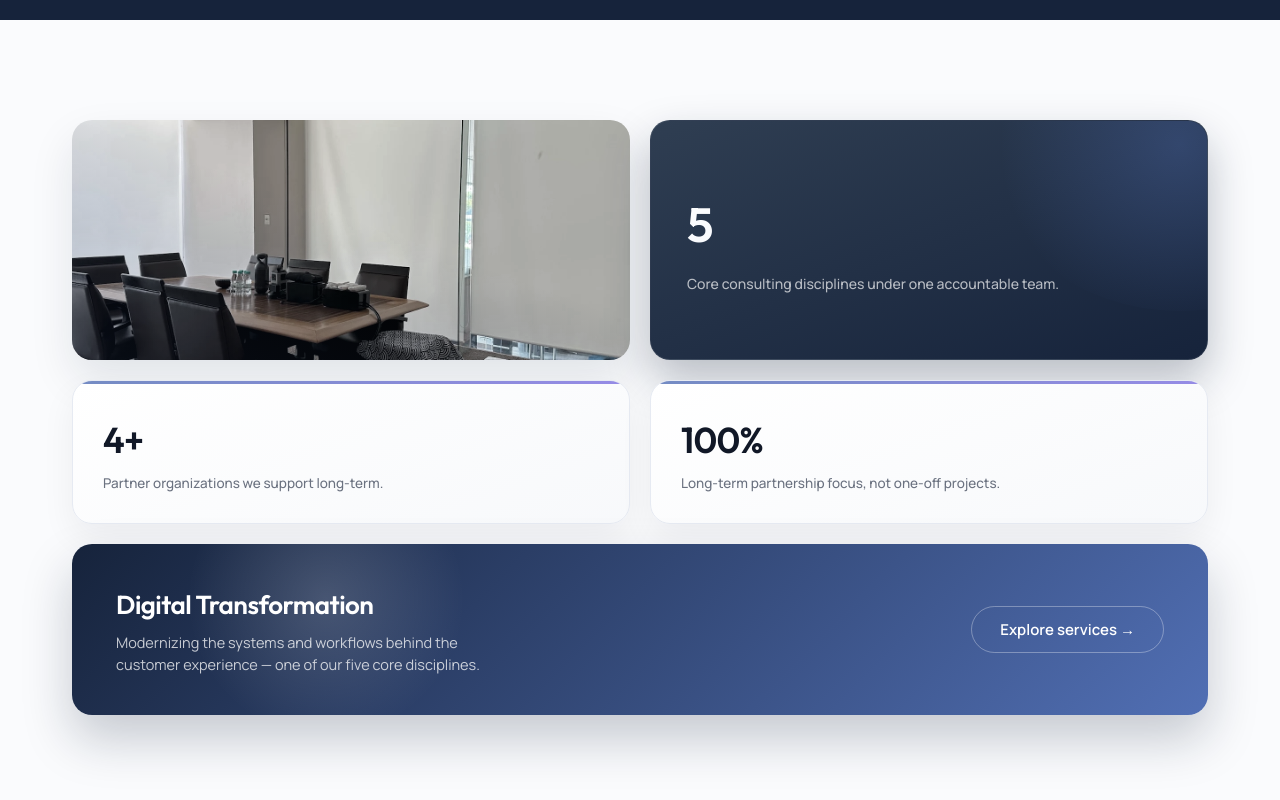
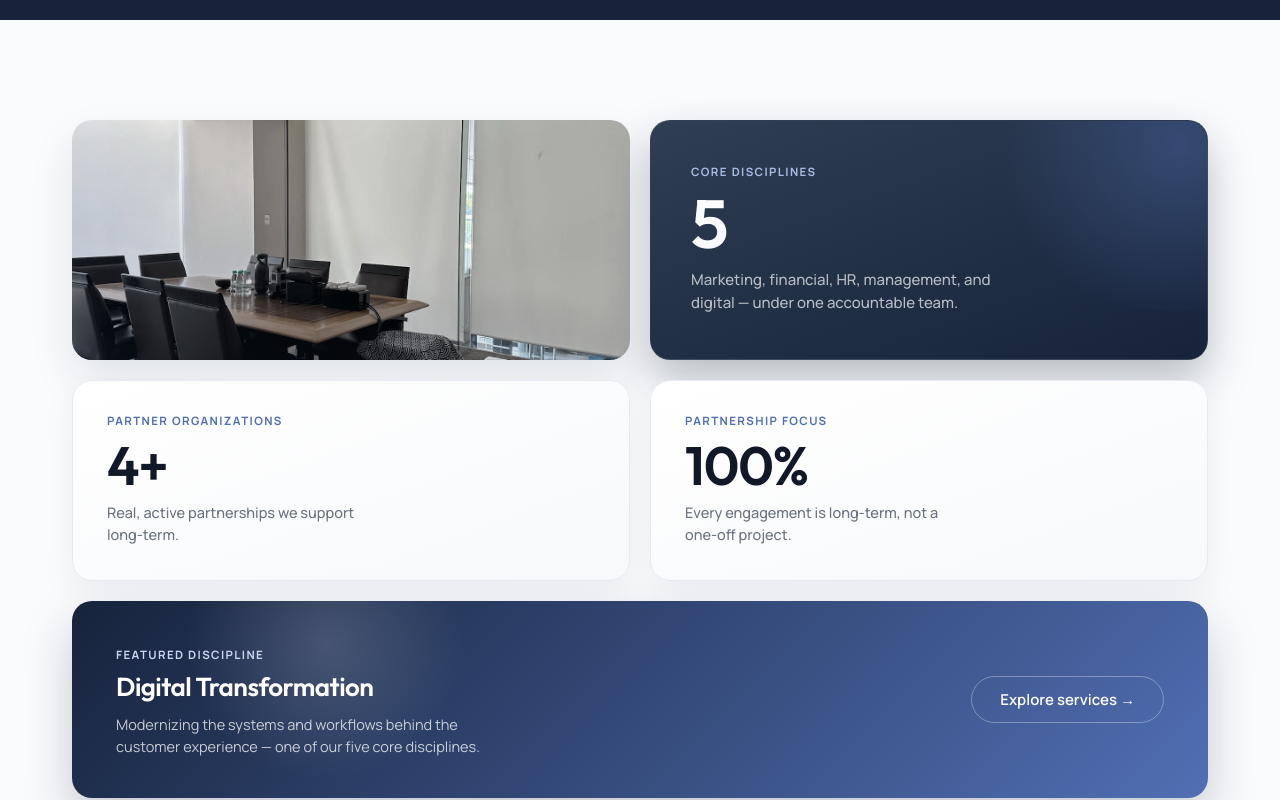
Before and after one commit to Vinzz1234-2573/GAMUTPRO, a plain HTML site: page index.html in a window 1280 px wide. Shown: the part 5240-6040 px from the top of the page. Drawn offline with Linux system fonts and the light colour scheme.

Commit message:
Properly revamp the Bento Grid cards
Remove the disconnected-looking top accent line and replace it with
a consistent eyebrow-label pattern (matching the rest of the site) on
every card. Scale up the numbers significantly so they fill the cards
intentionally instead of floating in empty space, and add a featured-
discipline label to the Digital Transformation banner.

Co-Authored-By: Claude Sonnet 5 <noreply@anthropic.com>

```diff
--- a/index.html
+++ b/index.html
@@ -235,31 +235,35 @@
   .bento-image:hover{box-shadow:var(--shadow-lg)}
   .bento-image:hover::before{transform:scale(1.07)}
   .bento-stat{
-    grid-area:stat;position:relative;overflow:hidden;color:#fff;border-radius:var(--radius);padding:36px;
+    grid-area:stat;position:relative;overflow:hidden;color:#fff;border-radius:var(--radius);padding:40px;
     background:linear-gradient(160deg,var(--slate) 0%,var(--navy) 100%);
     border:1px solid rgba(255,255,255,.08);
     box-shadow:0 20px 44px rgba(14,27,51,.28);
-    display:flex;flex-direction:column;justify-content:center;gap:8px;
+    display:flex;flex-direction:column;justify-content:center;gap:10px;
     transition:transform .4s cubic-bezier(.22,1,.36,1),box-shadow .4s ease;
   }
   .bento-stat::before{
     content:'';position:absolute;top:-60%;right:-30%;width:70%;height:140%;border-radius:50%;
-    background:radial-gradient(circle,rgba(81,111,180,.35) 0%,rgba(81,111,180,0) 70%);pointer-events:none;
+    background:radial-gradient(circle,rgba(81,111,180,.4) 0%,rgba(81,111,180,0) 70%);pointer-events:none;
   }
   .bento-stat:hover,.bento-cell:hover{transform:translateY(-8px) scale(1.01);box-shadow:0 28px 56px rgba(14,27,51,.16)}
-  .bento-stat .bento-value{position:relative;font-family:'Outfit',sans-serif;font-weight:600;font-size:clamp(34px,4.6vw,48px);letter-spacing:-.02em;color:#fff;background:linear-gradient(135deg,#fff 0%,#C9D6EE 100%);-webkit-background-clip:text;background-clip:text;-webkit-text-fill-color:transparent}
-  .bento-stat p{position:relative;font:500 14px/1.4 'Manrope',sans-serif;color:rgba(255,255,255,.68);margin-top:4px}
+  .bento-eyebrow{
+    position:relative;font:700 11.5px/1 'Manrope',sans-serif;letter-spacing:.12em;text-transform:uppercase;
+    color:var(--blue);margin-bottom:2px;
+  }
+  .bento-stat .bento-eyebrow{color:#A9BCE4}
+  .bento-stat .bento-value{position:relative;font-family:'Outfit',sans-serif;font-weight:600;font-size:clamp(48px,6vw,68px);line-height:1;letter-spacing:-.02em;color:#fff;background:linear-gradient(135deg,#fff 0%,#C9D6EE 100%);-webkit-background-clip:text;background-clip:text;-webkit-text-fill-color:transparent}
+  .bento-stat p{position:relative;font:500 15px/1.5 'Manrope',sans-serif;color:rgba(255,255,255,.68);margin-top:2px;max-width:32ch}
   .bento-cell{
     position:relative;background:linear-gradient(160deg,#fff 0%,var(--panel) 130%);border:1px solid var(--border);
-    border-radius:var(--radius);padding:30px;overflow:hidden;
+    border-radius:var(--radius);padding:34px;overflow:hidden;
     box-shadow:0 14px 34px rgba(17,24,39,.06);
-    display:flex;flex-direction:column;justify-content:center;gap:6px;
+    display:flex;flex-direction:column;justify-content:center;gap:10px;
     transition:transform .4s cubic-bezier(.22,1,.36,1),box-shadow .4s ease,border-color .4s ease;
   }
-  .bento-cell::before{content:'';position:absolute;top:0;left:0;right:0;height:3px;background:linear-gradient(90deg,var(--blue),#7C6FE0);opacity:.8}
   .bento-cell:hover{border-color:rgba(81,111,180,.35)}
-  .bento-cell .bento-value{font-family:'Outfit',sans-serif;font-weight:600;font-size:clamp(28px,3.6vw,36px);color:var(--ink);letter-spacing:-.02em}
-  .bento-cell p{font:500 13.5px/1.4 'Manrope',sans-serif;color:var(--grey)}
+  .bento-cell .bento-value{font-family:'Outfit',sans-serif;font-weight:600;font-size:clamp(40px,5vw,54px);line-height:1;color:var(--ink);letter-spacing:-.02em}
+  .bento-cell p{font:500 14.5px/1.5 'Manrope',sans-serif;color:var(--grey);max-width:28ch}
   .bento-cell:nth-of-type(1){grid-area:clients}
   .bento-cell:nth-of-type(2){grid-area:industries}
   .bento-wide{
@@ -739,19 +743,23 @@
     <div class="bento-grid">
       <div class="bento-image" style="--photo:url('Photos/gamutpro-office-1.webp');"></div>
       <div class="bento-stat">
+        <span class="bento-eyebrow">CORE DISCIPLINES</span>
         <span class="bento-value" data-count-to="5">0</span>
-        <p>Core consulting disciplines under one accountable team.</p>
+        <p>Marketing, financial, HR, management, and digital — under one accountable team.</p>
       </div>
       <div class="bento-cell">
+        <span class="bento-eyebrow">PARTNER ORGANIZATIONS</span>
         <span class="bento-value">4+</span>
-        <p>Partner organizations we support long-term.</p>
+        <p>Real, active partnerships we support long-term.</p>
       </div>
       <div class="bento-cell">
+        <span class="bento-eyebrow">PARTNERSHIP FOCUS</span>
         <span class="bento-value">100%</span>
-        <p>Long-term partnership focus, not one-off projects.</p>
+        <p>Every engagement is long-term, not a one-off project.</p>
       </div>
       <div class="bento-wide">
         <div>
+          <span class="bento-eyebrow" style="color:#C9D6EE;">FEATURED DISCIPLINE</span>
           <h3>Digital Transformation</h3>
           <p>Modernizing the systems and workflows behind the customer experience — one of our five core disciplines.</p>
         </div>
```
